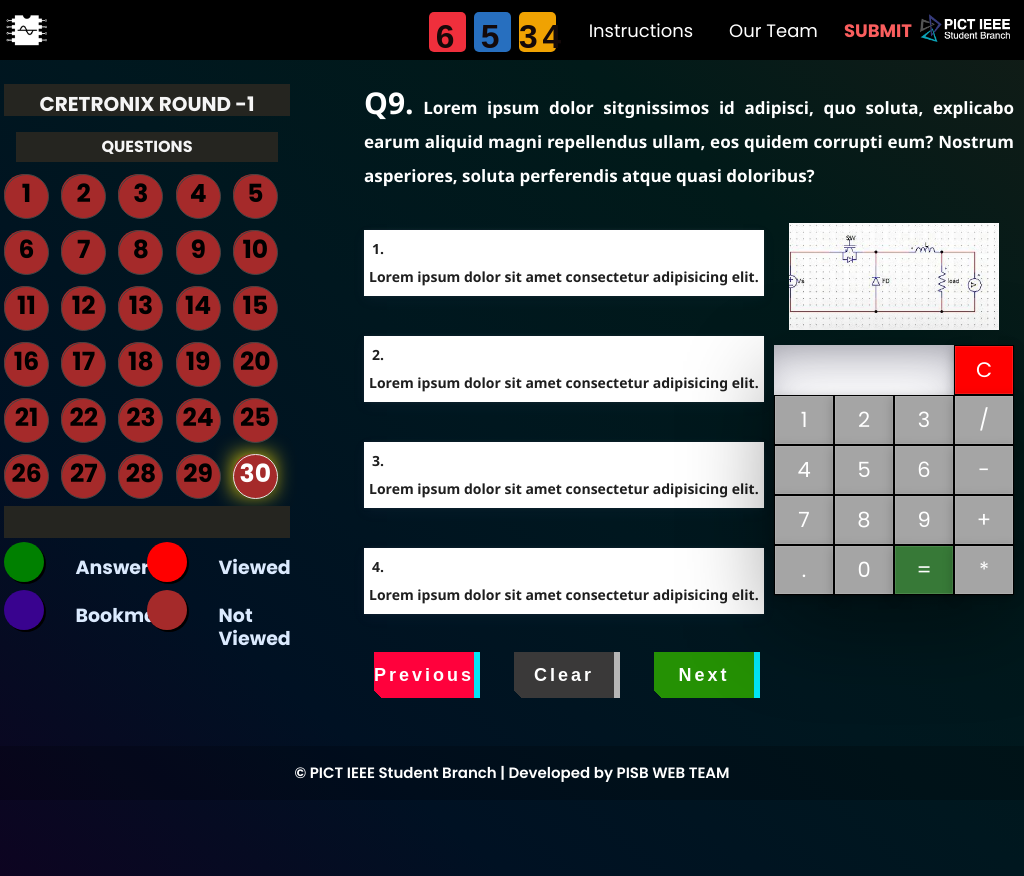
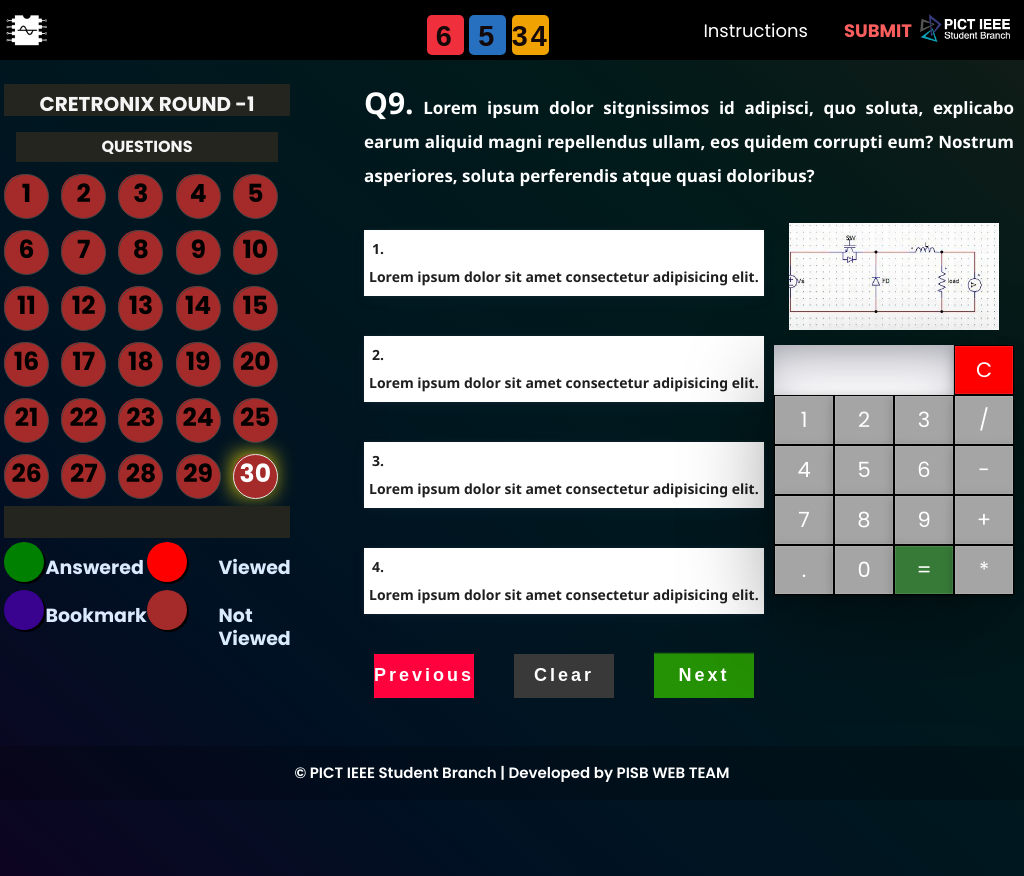
Before and after one commit to Neeraj3062/Cretronix_Final, a plain HTML site: page pages/QuestionPage.html in a window 1024 px wide. Drawn offline with nearby package versions, Linux system fonts and the light colour scheme.

Commit message:
FIxed Btns and Links

```diff
--- a/css/QuestionPage.css
+++ b/css/QuestionPage.css
@@ -195,11 +195,11 @@ footer {
   font-weight: 600;
   font-size: 20px;
   font-family: "Bebas Neue", sans-serif;
-  background: linear-gradient(45deg, transparent 5%, #259104 5%);
+  background: linear-gradient( transparent 0%, #259104 5%);
   border: 0;
   color: #fff;
   letter-spacing: 3px;
-  box-shadow: 6px 0px 0px #00e6f6;
+  /* box-shadow: 6px 0px 0px #00e6f6; */
   outline: transparent;
   position: relative;
 }
@@ -210,36 +210,19 @@ footer {
 }
 
 .buttons #clear {
-  background: linear-gradient(45deg, transparent 5%, #3a3939 5%);
-  box-shadow: 6px 0px 0px #b6b6b6;
-}
-
-.buttons #clear:after {
-  background: linear-gradient(
-    45deg,
-    transparent 3%,
-    #b6b6b6 3%,
-    #b6b6b6 5%,
-    #3a3939 5%
-  );
-  text-shadow: -3px -3px 0px #f8f005, 3px 3px 0px #b6b6b6;
-}
+  background: linear-gradient(transparent 5%, #3a3939 5%);
+  /* box-shadow: 6px 0px 0px #b6b6b6; */
+}
+
+
 
 .buttons #previous {
-  background: linear-gradient(45deg, transparent 5%, #ff013c 5%);
-  box-shadow: 6px 0px 0px #00e6f6;
-}
-
-.buttons #previous:after {
-  background: linear-gradient(
-    45deg,
-    transparent 3%,
-    #00e6f6 3%,
-    #00e6f6 5%,
-    #ff013c 5%
-  );
-  text-shadow: -3px -3px 0px #f8f005, 3px 3px 0px #00e6f6;
-}
+  background: linear-gradient( transparent 5%, #ff013c 5%);
+  /* box-shadow: 6px 0px 0px #00e6f6; */
+}
+
+
+
 
 /* ==========CALCULATOR============ */
 
@@ -1355,6 +1338,52 @@ body {
   #sideBar {
     width: 400px;
   }
+  #timer {
+    color: #f6f4f3;
+    text-align: center;
+    text-transform: uppercase;
+    font-family: "Lato", sans-serif;
+    font-size: 0.6em;
+    letter-spacing: 3px;
+  }
+
+  .days,
+  .hours,
+  .minutes,
+  .seconds {
+    display: inline-block;
+    padding-bottom: 10px;
+    height: 40px;
+    width: 50px;
+    border-radius: 5px;
+  }
+
+
+  .instruct {
+    font-size: 14px;
+    font-weight: 800;
+    margin-top: 15px;
+    /* margin-right: 25px; */
+    padding: 0;
+  }
+  #ans {
+    background-color: green;
+    /* position: relative; */
+  }
+  .b_info
+  {
+    position: relative;
+    left: -30px;
+  }
+  #not-ans {
+    background-color: brown;
+  }
+  #bookmark {
+    background-color: rgb(57, 3, 143);
+  }
+  #view-not-ans {
+    background-color: red;
+  }
   .Q_Circles {
 
 
--- a/pages/QuestionPage.html
+++ b/pages/QuestionPage.html
@@ -77,9 +77,7 @@
                   Instructions
               </a>
             </li>
-            <li class="nav-item" id="nav-link">
-              <a class="nav-link active " style="margin-right: 10px;" aria-current="page" href="./OurTeam.html">Our Team</a>
-            </li>
+
             <!-- ===========SUBMIT BUTTON========= -->
             <li class="nav-item">
               <a class="nav-link active fw-bold " aria-current="page" id="nav-link"  href="#">
@@ -488,7 +486,7 @@
                 </div>
               </div>
               <div class="col-3 m-0 p-0">
-                <h2 class="instruct p-0 ">Answered</h2>
+                <h2 class="instruct p-0 "> <span class="b_info">Answered</span> </h2>
               </div>
               <div class="col-3 m-0 p-0">
                 <div class="Q_Circles my-auto text-center" id="view-not-ans">
@@ -510,7 +508,7 @@
                 </div>
               </div>
               <div class="col-3 m-0 p-0">
-                <h2 class="instruct p-0 ">Bookmark</h2>
+                <h2 class="instruct p-0 "><span class="b_info">Bookmark</span></h2>
               </div>
               <div class="col m-0 p-0">
                 <div class="Q_Circles my-auto text-center" id="not-ans">
```
